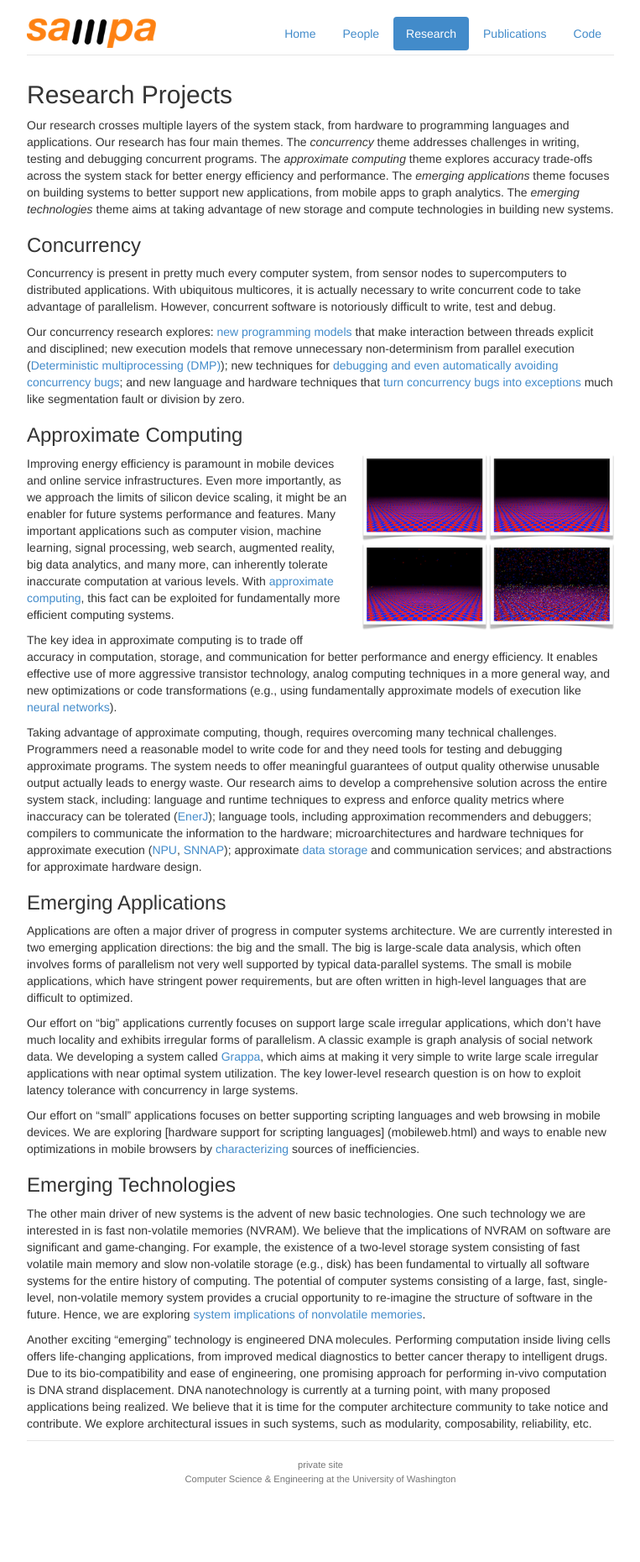
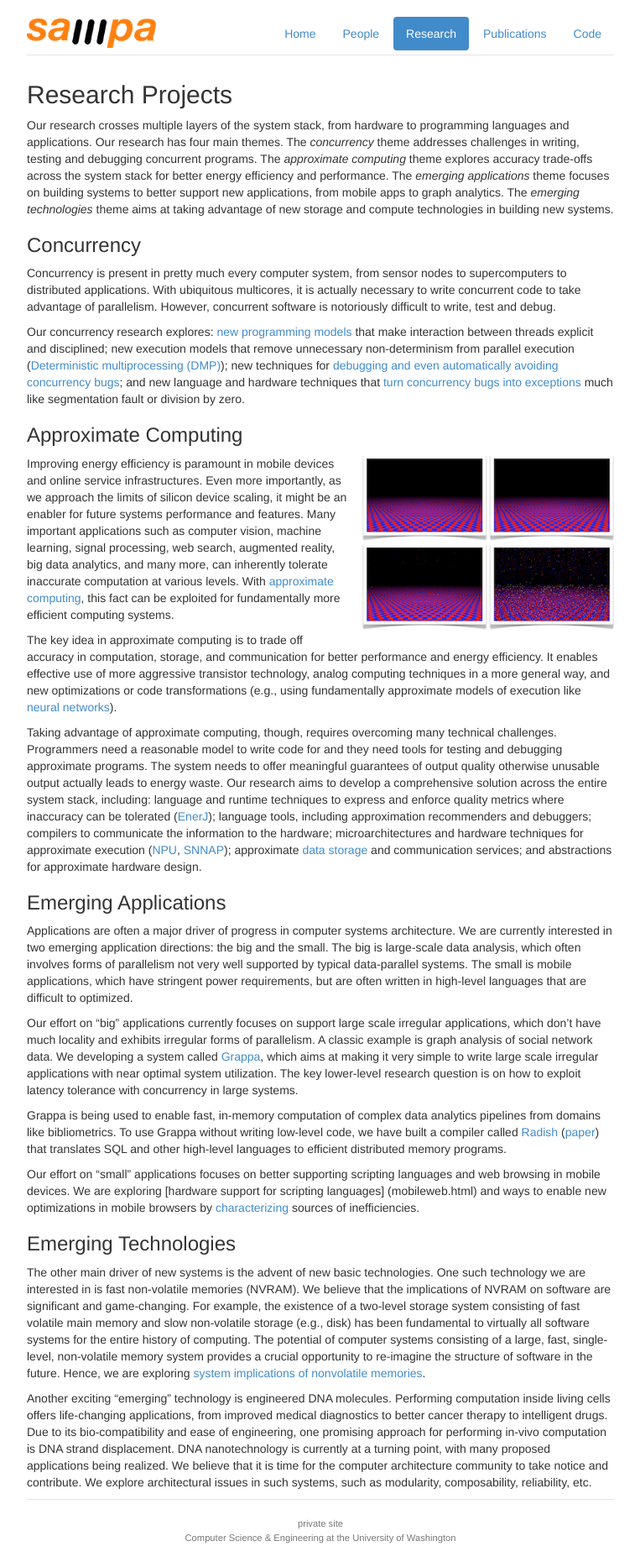
Before and after one commit to uwsampa/sampa-public, a Jekyll site: the page built from research/index.md, in a window 1280 px wide. Shown: the whole page at 84% size, without its empty margins (258-1021 px from the left). Built offline with Jekyll 4.4.1, drawn with Linux system fonts in a browser that asks for light colours; Markdown is read by kramdown in place of the engine named in the settings; before the commit the page ends 1790 px from its top, so only the background shows below that.

Commit message:
Update index.md

```diff
--- a/research/index.md
+++ b/research/index.md
@@ -64,6 +64,8 @@ Applications are often a major driver of progress in computer systems architectu
 
 Our effort on "big" applications currently focuses on support large scale irregular applications, which don't have much locality and exhibits irregular forms of parallelism. A classic example is graph analysis of social network data. We developing a system called [Grappa][], which aims at making it very simple to write large scale irregular applications with near optimal system utilization. The key lower-level research question is on how to exploit latency tolerance with concurrency in large systems.
 
+Grappa is being used to enable fast, in-memory computation of complex data analytics pipelines from domains like bibliometrics. To use Grappa without writing low-level code, we have built a compiler called [Radish](https://github.com/uwescience/raco#c-and-grappa-output-radish) ([paper](ftp://ftp.cs.washington.edu/tr/2014/10/UW-CSE-14-10-01.pdf)) that translates SQL and other high-level languages to efficient distributed memory programs.
+
 Our effort on "small" applications focuses on better supporting scripting languages and web browsing in mobile devices. We are exploring [hardware support for scripting languages] (mobileweb.html) and ways to enable new optimizations in mobile browsers by [characterizing](webchar.html) sources of inefficiencies.
 
 [grappa]: grappa.html
```
